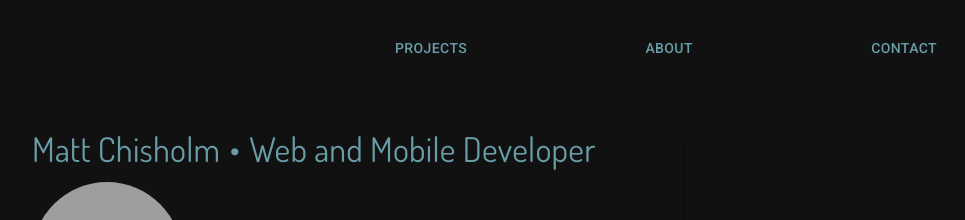
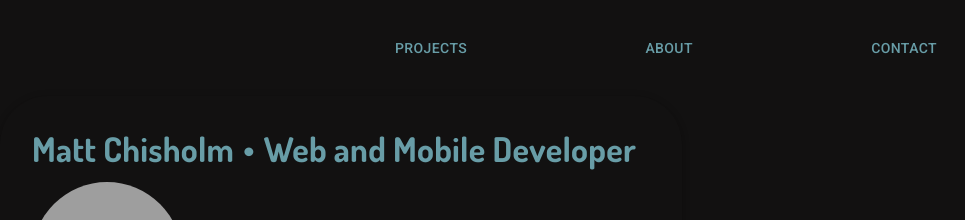
Before and after one commit to Matt-Chisholm/newport, a React (Create React App) app: page / in a window 1280 px wide. Shown: the top 220 px of the page, without its empty margins (230-1195 px from the left). Built offline with nearby package versions, Linux system fonts and the light colour scheme; grey boxes are pictures that could not be loaded.

Commit message:
font imports working

```diff
--- a/src/App.css
+++ b/src/App.css
@@ -4,13 +4,18 @@
 }
 
 @font-face {
-  font-family: '80s';
+  font-family: 'Rubik';
   src: url("./fonts/Rubik80sFade-Regular.ttf") format("truetype");
 }
 
 @font-face {
   font-family: 'Dosis';
   src: url("./fonts/Dosis-Regular.ttf") format("truetype");
+}
+
+@font-face {
+  font-family: 'DosisBold';
+  src: url("./fonts/Dosis-Bold.ttf") format("truetype");
 }
 
 .App-logo {
--- a/src/components/Home.js
+++ b/src/components/Home.js
@@ -18,7 +18,7 @@ export default function HomePage() {
   const card = (
     <React.Fragment>
       <CardContent>
-        <Typography variant='h4' gutterBottom sx={{ fontFamily: "Dosis" }}>
+        <Typography variant='h4' gutterBottom sx={{ fontFamily: "DosisBold" }}>
           Matt Chisholm {bull} Web and Mobile Developer
         </Typography>
         <Avatar
--- a/src/index.js
+++ b/src/index.js
@@ -6,6 +6,8 @@ import "@fontsource/roboto/300.css";
 import "@fontsource/roboto/400.css";
 import "@fontsource/roboto/500.css";
 import "@fontsource/roboto/700.css";
+import "./fonts/Dosis-Regular.ttf";
+import "./fonts/Rubik80sFade-Regular.ttf";
 
 const root = ReactDOM.createRoot(document.getElementById("root"));
 root.render(
```
